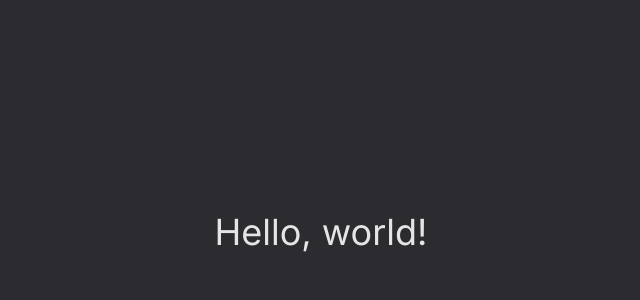
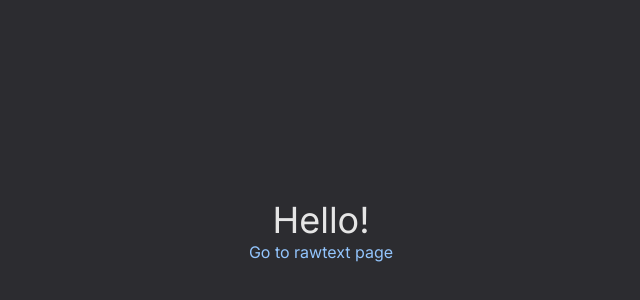
Before and after one commit to dada878/mcbe-command-generator, a Next.js app: page / in a window 1280 px wide. Shown: the part 168-468 px from the top of the page, without its empty margins (319-959 px from the left). Built offline with nearby package versions, Linux system fonts and the light colour scheme.

Commit message:
add link to rawtext page in HomePage component

```diff
--- a/app/page.tsx
+++ b/app/page.tsx
@@ -1,7 +1,12 @@
+import Link from "next/link";
+
 export default function HomePage() {
   return (
     <div className="flex flex-col justify-center items-center h-screen w-screen">
-      <h1 className="text-4xl">Hello, world!</h1>
+      <h1 className="text-4xl">Hello!</h1>
+      <Link href="/rawtext" className="text-blue-300">
+        Go to rawtext page
+      </Link>
     </div>
   );
 }
--- a/app/tools/rawtext/page.tsx
+++ b/app/rawtext/page.tsx
@@ -7,6 +7,7 @@ import { generateJson } from "@/helpers/jsonGenerator";
 import Preview from "@/components/preview";
 import ActionBar from "@/components/actionBar";
 import useLocalStorage from "use-local-storage";
+import Link from "next/link";
 
 export default function Page() {
   const [hasMounted, setHasMounted] = useState(false);
@@ -67,6 +68,12 @@ export default function Page() {
           />
         </div>
         <Command commandType={commandType} json={json} />
+        <p className="text-[#8c8c8c]">
+          開發者：
+          <Link className="underline" href={"https://dada878.com"}>
+            冰川
+          </Link>
+        </p>
       </div>
     </div>
   );
```
